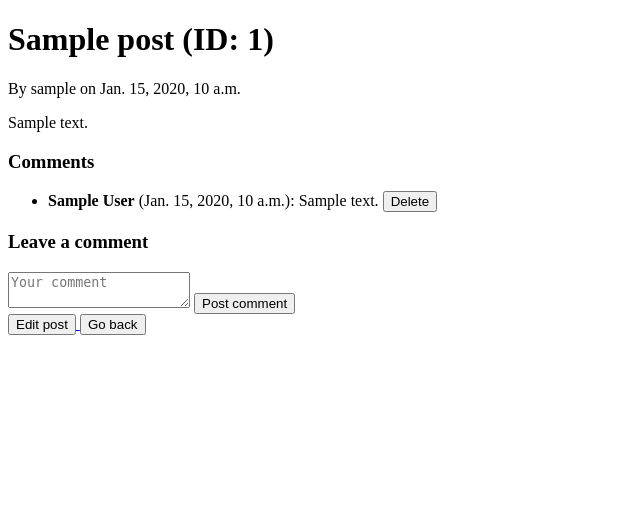
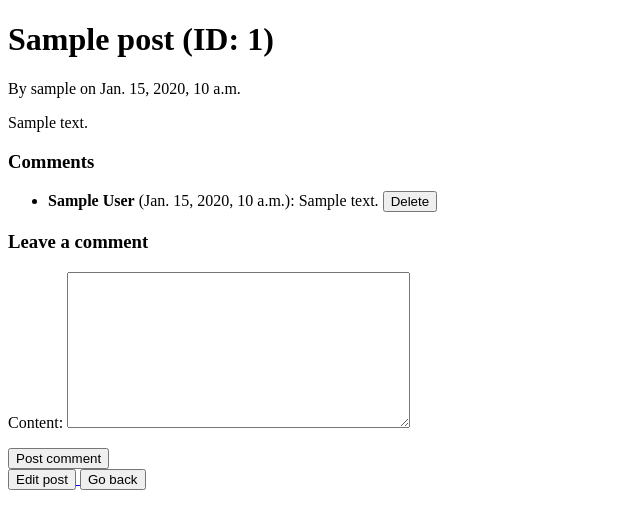
Before and after one commit to AriesPrime/cybersecurityproject, a Django app: page /post/1/ in a window 1280 px wide. Shown: the top 529 px of the page, without its empty margins (0-640 px from the left). Run offline with Django 5.2, Linux system fonts and the light colour scheme; tables that the repository leaves empty hold one stand-in row (values such as "Sample post").

Commit message:
added comments

```diff
--- a/notsosecureapp/main/templates/post_detail.html
+++ b/notsosecureapp/main/templates/post_detail.html
@@ -15,7 +15,7 @@
     <ul>
         {% for comment in post.comments.all %}
         <li>
-            <strong>{{ comment.author }}</strong> ({{ comment.created_at }}): {{ comment.content|safe }}
+            <strong>{{ comment.author }}</strong> ({{ comment.created_at }}): {{ comment.content|safe }} <!--remove '|safe'-->
             <!--{% if post.author == request.user %} {% endif %}-->
             <form action="{% url 'delete_comment' comment.id %}" method="post" style="display:inline;">
                 {% csrf_token %}
@@ -28,9 +28,9 @@
     </ul>
 
     <h3>Leave a comment</h3>
-    <form method="post">
-        {% csrf_token %}
-        <textarea name="content" placeholder="Your comment" required></textarea>
+    <form method="post" action="{% url 'add_comment' post.id %}">
+        <!--{% csrf_token %} uncomment this-->
+        {{ form.as_p }}
         <button type="submit">Post comment</button>
     </form>
 
--- a/notsosecureapp/main/views.py
+++ b/notsosecureapp/main/views.py
@@ -47,6 +47,7 @@ def home(request):
 
     return render(request, 'home.html', {'posts': posts, 'search_query': search_query})
 
+
 def create_post(request):
 
     # Cryptographic Failures (A02:2021): data submitted by user is visible in URL
@@ -66,15 +67,16 @@ def create_post(request):
 
 def post_detail(request, post_id):
     post = get_object_or_404(Post, id=post_id)
+    comments = post.comments.all()
 
-    comments = post.comments.all()
     form = CommentForm(request.POST or None)
     if form.is_valid():
         comment = form.save(commit=False)
         comment.post = post
-        comment.author = request.user.username
+        comment.author = request.user
         comment.save()
         return redirect('post_detail', post_id=post.id)
+
     return render(request, 'post_detail.html', {'post': post, 'comments': comments, 'form': form})
 
 
@@ -105,20 +107,24 @@ def search_posts(request):
     return render(request, 'search_results.html', {'posts': posts})
 
 
-# Cross-Site Request Forgery (CSRF): app is vulnerable to CSRF attacks
+# Cross-Site Request Forgery (CSRF): app is vulnerable to XSS attacks
 @csrf_exempt
 def add_comment(request, post_id):
     post = get_object_or_404(Post, id=post_id)
 
-    if request.method == 'POST':
-        Comment.objects.create(
-            post=post, author=request.user, content=request.POST.get('content'))
-        return redirect('post_detail', post_id=post.id)
-    return render(request, 'add_comment.html', {'post': post})
+    form = CommentForm(request.POST)
+    if form.is_valid():
+        comment = form.save(commit=False)
+        comment.post = post
+        comment.author = request.user
+        comment.save()
+
+    return render(request, 'post_detail.html', {'post': post, 'form': form})
 
 # Fix:
-# Remove @csrf_exempt and use CSRF protection on the form
-# in the HTML template (e.g., {% csrf_token %} in forms)
+# Remove @csrf_exempt on line 111 and use CSRF protection on the form  on line 32 in post_detail.html
+# Use CSRF prorection in the HTML template in general (e.g., {% csrf_token %} in forms)
+# Remove '|safe' from line 18 in post_detail.html
 
 
 def delete_post(request, post_id):
--- a/notsosecureapp/notsosecureapp/settings.py
+++ b/notsosecureapp/notsosecureapp/settings.py
@@ -39,6 +39,10 @@ SESSION_ENGINE = 'notsosecureapp.securesessions'
 # Fix:
 # Delete file securesessions.py and remove line 37.
 # Use Django's own session manager for generating session keys.
+
+CSRF_COOKIE_SECURE = True  # Use True if using HTTPS in production
+CSRF_USE_SESSIONS = True   # Tie CSRF tokens to user sessions
+SESSION_COOKIE_SECURE = True  # Use True if using HTTPS in production
 
 INSTALLED_APPS = [
     'django.contrib.admin',
```
